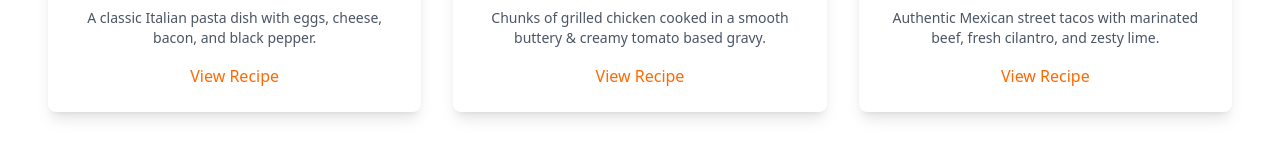
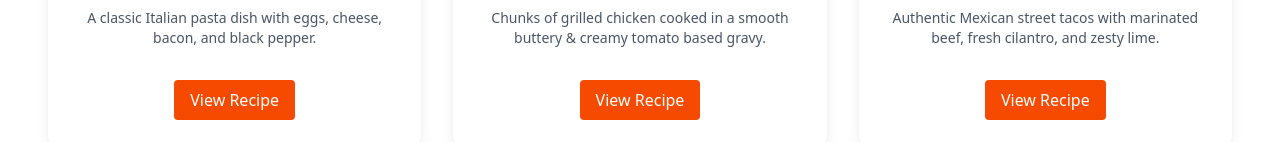
Before and after one commit to kolacodehub/alx-fe-reactjs, a React app in the folder recipe-sharing-platform/: page / in a window 1280 px wide. Shown: the part 376-518 px from the top of the page. Built offline with nearby package versions, Linux system fonts and the light colour scheme; the HTML template or start-up script is replaced by a standard one.

Commit message:
adjusted the homepage useffecct shit

```diff
--- a/recipe-sharing-platform/src/components/HomePage.jsx
+++ b/recipe-sharing-platform/src/components/HomePage.jsx
@@ -1,12 +1,14 @@
-import React, { useState, useEffect } from "react";
+import React, { useState } from "react";
 import recipeData from "../data.json";
 
 const HomePage = () => {
-  const [recipes, setRecipes] = useState([]);
+  const [recipes] = useState(recipeData);
 
-  useEffect(() => {
-    setRecipes(recipeData);
-  }, []);
+//   No need of it, since i am getting data or something outside react
+
+//   useEffect(() => {
+//     setRecipes(recipeData);
+//   }, []);
 
   return (
     <div className="container mx-auto px-4 py-8">
@@ -35,7 +37,7 @@ const HomePage = () => {
                 {recipe.title}
               </h2>
               <p className="text-gray-600 text-sm mb-4">{recipe.summary}</p>
-              <button className="btn btn-success text-orange-500 hover:text-blue-700 hover:underline">
+              <button className="mt-4 px-4 py-2 bg-orange-600 text-white rounded hover:bg-red-700 transition duration-300">
                 View Recipe
               </button>
             </div>
```
